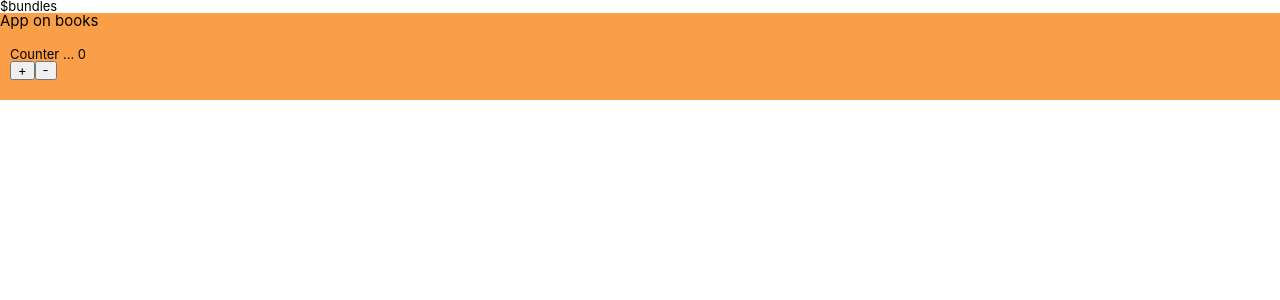
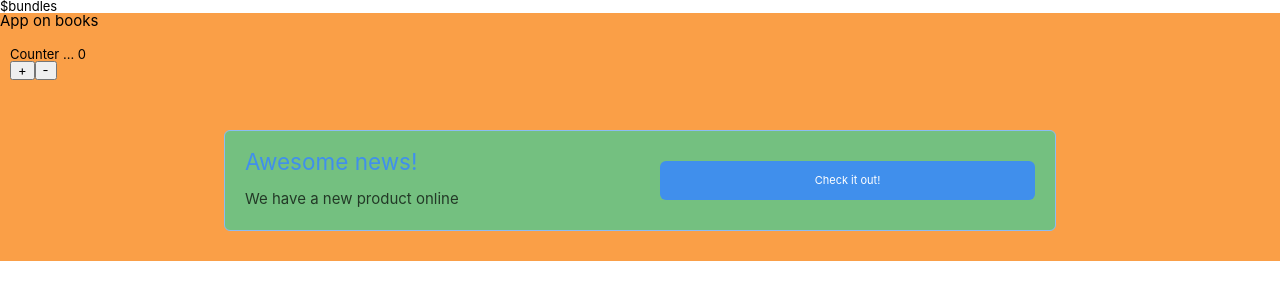
Before and after one commit to mindreframer/fusekit, a React app: page / in a window 1280 px wide. Shown: the top 300 px of the page. Built offline with nearby package versions, Linux system fonts and the light colour scheme.

Commit message:
stateless call to action component

```diff
--- /dev/null
+++ b/src/components/cta.tsx
@@ -0,0 +1,32 @@
+import * as React from 'react'
+
+interface Props {
+  title: string
+  desc: string
+  cta: string
+ }
+
+const CTA: React.StatelessComponent<Props> = (props)=> {
+  const {title, desc, cta} = props
+  return(
+    <section className="ph3 ph5-ns pv5">
+    <article className="mw8 center br2 ba b--light-blue bg-green">
+      <div className="dt-ns dt--fixed-ns w-100">
+        <div className="pa3 pa4-ns dtc-ns v-mid">
+          <div>
+            <h2 className="fw4 blue mt0 mb3">{title}</h2>
+            <p className="black-70 measure lh-copy mv0">
+              {desc}
+            </p>
+          </div>
+        </div>
+        <div className="pa3 pa4-ns dtc-ns v-mid">
+          <a href="#" className="no-underline f6 tc db w-100 pv3 bg-animate bg-blue hover-bg-dark-blue white br2">{cta}</a>
+        </div>
+      </div>
+    </article>
+  </section>
+  )
+}
+
+export {CTA}
--- a/src/pages/App.tsx
+++ b/src/pages/App.tsx
@@ -3,6 +3,8 @@ const { Component } = React;
 import { observable } from "mobx";
 import { observer, inject } from "mobx-react";
 import RootStore from "../stores/RootStore";
+
+import {CTA} from "../components/cta"
 
 interface ComponentProps {
 }
@@ -34,6 +36,8 @@ class App extends Component<ComponentProps, any> {
           <button onClick={this.handleInc}> + </button>
           <button onClick={this.handleDec}> - </button>
         </div>
+
+        <CTA title={"Awesome news!"} desc={"We have a new product online "} cta={"Check it out!"} />
       </div>
     );
   }
```
